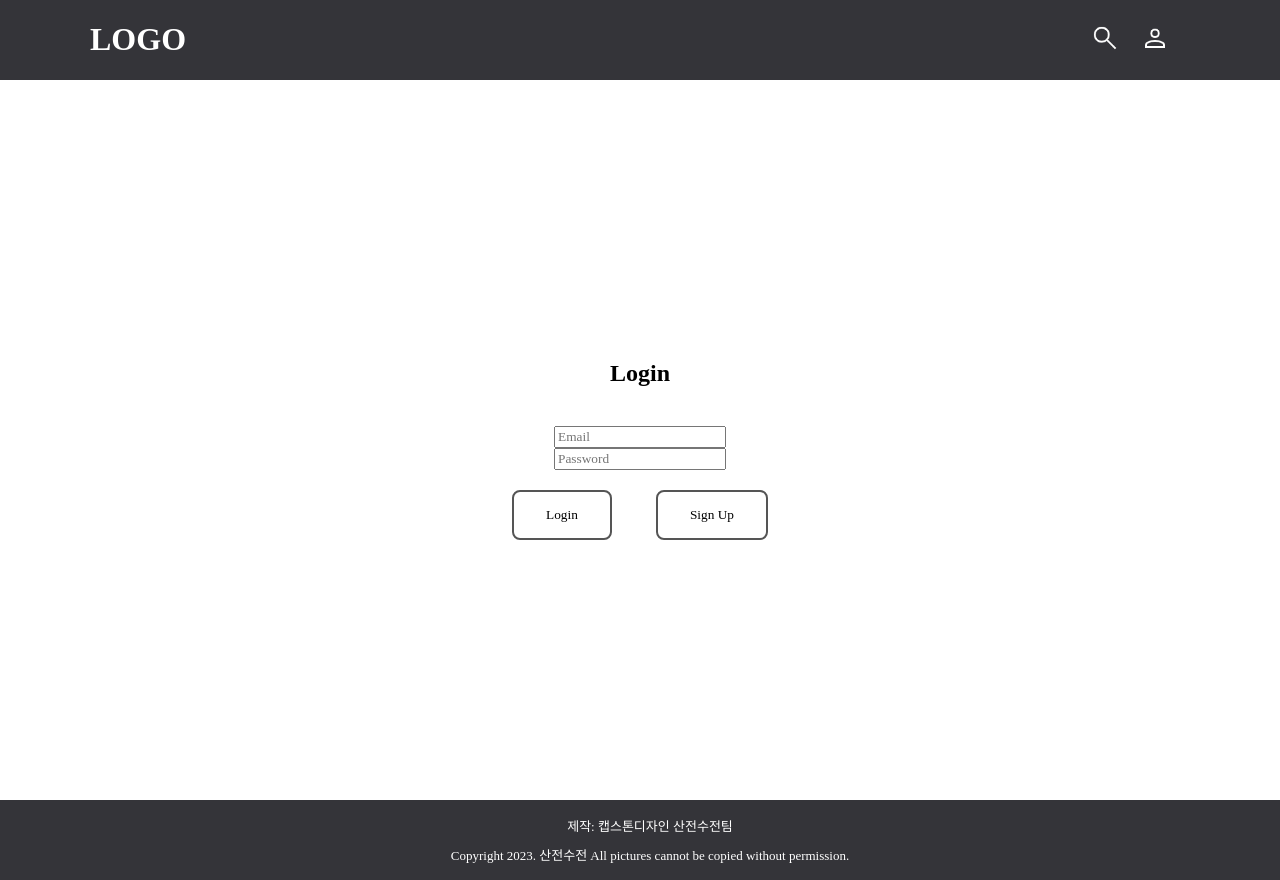
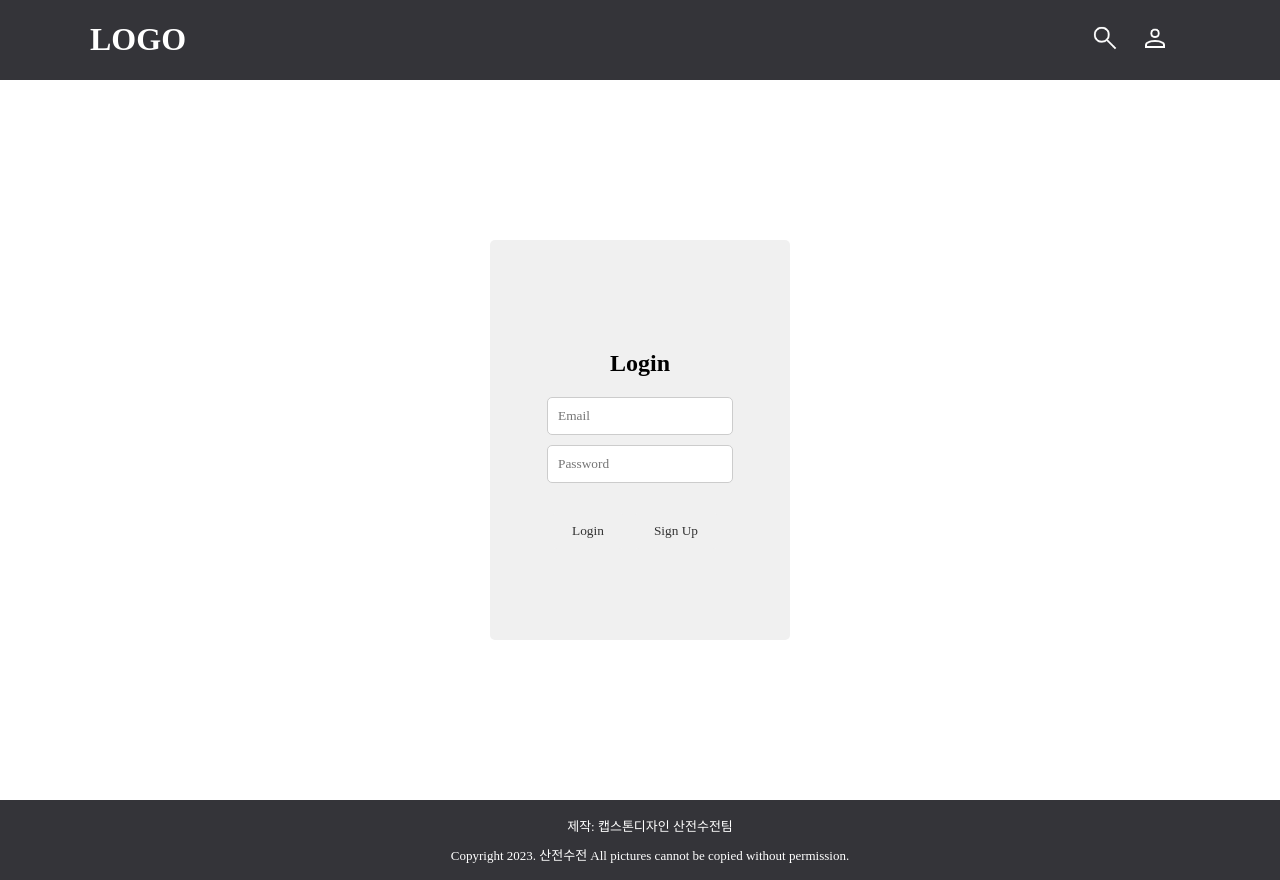
Before and after one commit to sanjeonsujeon/frontEnd, a React (Create React App) app: page /login in a window 1280 px wide. Built offline with nearby package versions, Linux system fonts and the light colour scheme; a web font is replaced by a local one.

Commit message:
login 페이지 ui 개선

```diff
--- a/src/pages/Detail.jsx
+++ b/src/pages/Detail.jsx
@@ -17,6 +17,7 @@ const HeadContainer = styled.div`
 const ButtonContainer = styled.div`
   margin-left: auto;
 `
+
 const BoardItem = styled.div`
   margin-bottom: 10px;
   padding: 10px;
@@ -123,7 +124,6 @@ const Detail = () => {
       <BoardItem>
         <Content>{content}</Content>
       </BoardItem>
-
     </Container>
   );
 };
--- a/src/pages/Login.jsx
+++ b/src/pages/Login.jsx
@@ -5,53 +5,73 @@ import Button from "../Component/Button";
 
 const LoginContent = styled.div`
   width: 300px;
-    height: 200px;
+  height: 400px;
   margin: auto;
   display: flex;
   flex-direction: column;
-    justify-content: space-evenly;
+  justify-content: center;
+  align-items: center;
+  background-color: #f0f0f0;
+  border-radius: 5px;
 `
 
 const InputForm = styled.div`
   display: flex;
   flex-direction: column;
-    margin: auto;
+  margin-bottom: 20px;
+
+  input {
+    padding: 10px;
+    margin-bottom: 10px;
+    border-radius: 5px;
+    border: 1px solid #ccc;
+  }
 `
+
 const ButtonForm = styled.div`
   display: flex;
   flex-direction: row;
 `
 
-const OButton = styled(Button)`
+const HandleButton = styled.button`
+display: inline-block;
+margin-right: 10px;
+padding: 10px 20px;
+background-color: #f0f0f0;
+color: #333;
+border: none;
+border-radius: 5px;
+cursor: pointer;
+transition: background-color 0.3s ease;
 
+&:hover {
+  background-color: #ccc;
+}
 `
 
-const Login = (props) => {
-
+const Login = () => {
   const navigate = useNavigate();
 
-    const login = () => {
+  const handleLogin = () => {
     navigate('/');
   };
 
-    const signup = () => {
-        navigate('/sginup');
+  const handleSignup = () => {
+    navigate('/signup');
   };
 
   return (
-		<>
     <LoginContent>
-                <h2>Login</h2>
+      <h2 style={{ marginBottom: '20px' }}>Login</h2>
       <InputForm>
         <input type="email" placeholder="Email" />
         <input type="password" placeholder="Password" />
       </InputForm>
       <ButtonForm>
-                    <OButton onClick={login}>Login</OButton>
-                    <OButton onClick={signup}>Sign Up</OButton>
+        <HandleButton onClick={handleLogin}>Login</HandleButton>
+        <HandleButton onClick={handleSignup}>Sign Up</HandleButton>
       </ButtonForm>
     </LoginContent>
-		</>
   );
 };
 
```
Lines whose indentation alone changed are shown as unchanged.
